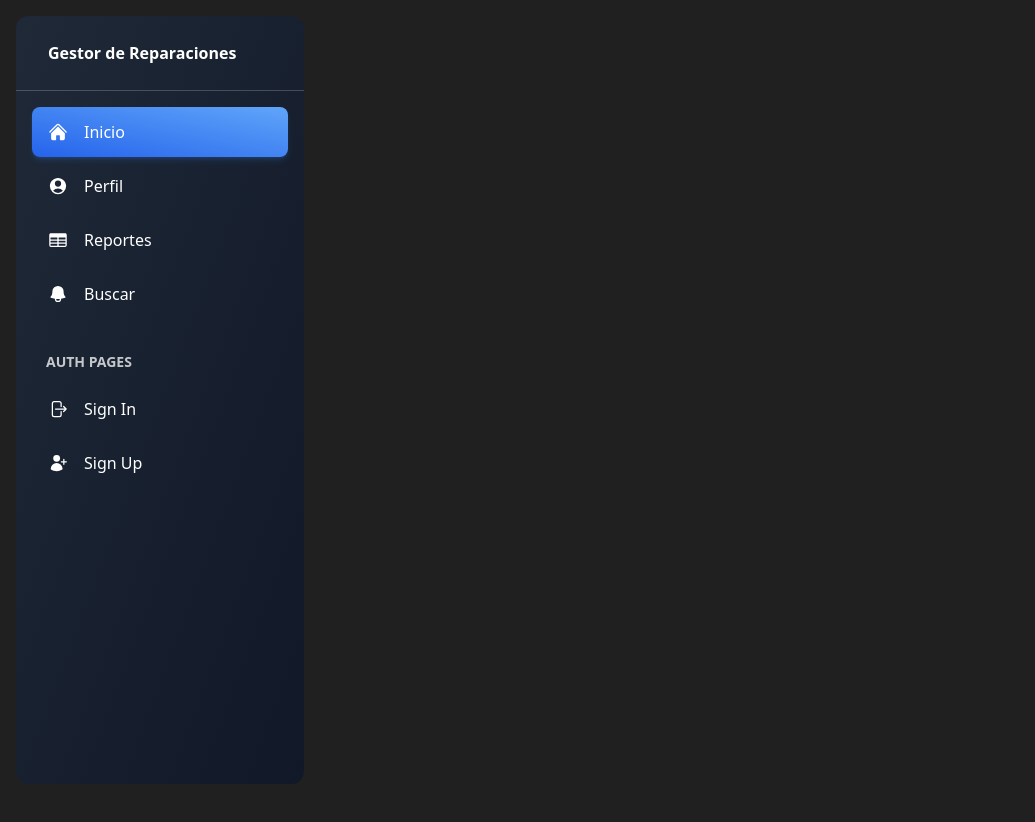
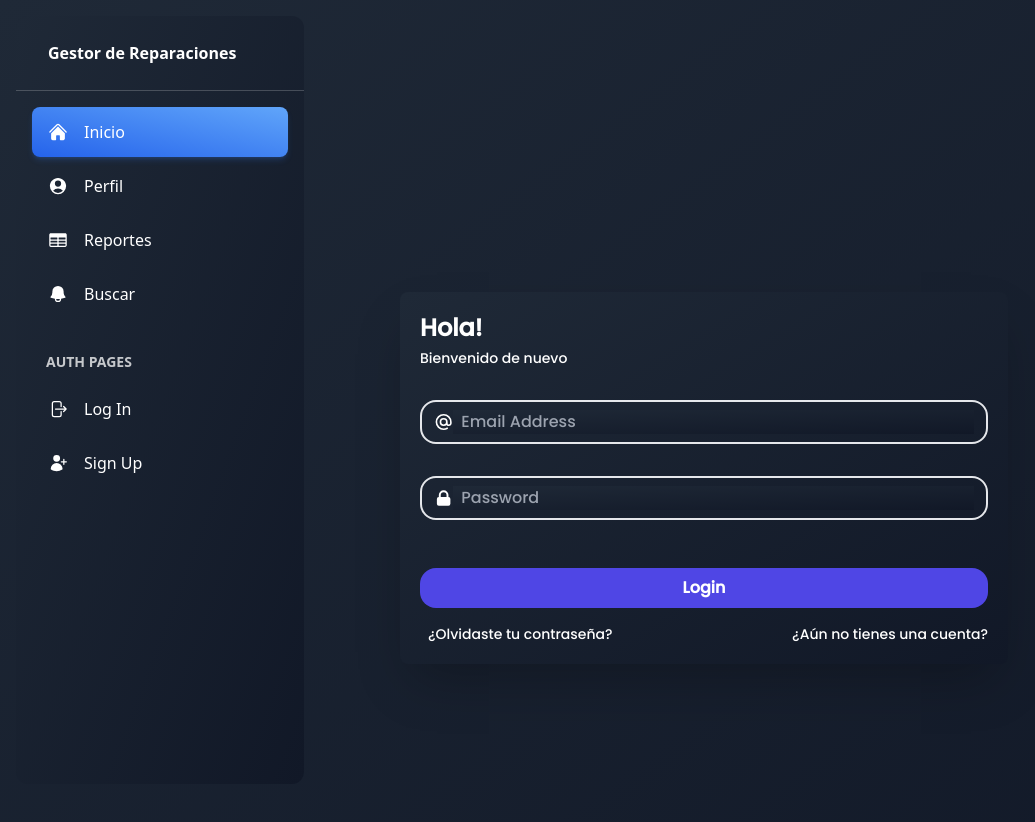
Before and after one commit to AlejandroCanals/RepairShop-CRM, a React (Vite) app in the folder front-end/app/: page /log-in in a window 1280 px wide. Shown: the top 822 px of the page, without its empty margins (0-1035 px from the left). Before the commit the page ends 800 px from the top, so only its background shows below. Built offline with nearby package versions, Linux system fonts and the light colour scheme.

Commit message:
login form

```diff
--- a/front-end/app/src/App.jsx
+++ b/front-end/app/src/App.jsx
@@ -5,7 +5,7 @@ import {Inicio} from './pages/Inicio';
 import {Reportes} from './pages/Reportes';
 import {CreateReport} from './pages/CrearReporte';
 import {Toaster} from 'react-hot-toast'
-
+import { LogIn } from './pages/LogIn';
 
 
 
@@ -21,6 +21,8 @@ function App() {
       <Route path="/reportes" element={<Reportes/>} />
       <Route path="/crear-reporte" element={<CreateReport/>} />
       <Route path="/editar-reporte/:id" element={<CreateReport />} />
+      <Route path="/log-in" element={<LogIn />} />
+
       </Routes>
       <Toaster></Toaster>
     </BrowserRouter>
--- /dev/null
+++ b/front-end/app/src/components/Login/LogInForm.jsx
@@ -0,0 +1,29 @@
+export function LogInForm() {
+  return (
+
+      <div className="w-[800px] px-8 md:px-32 lg:px-24 ">
+        <form className="bg-white rounded-lg shadow-2xl p-5 bg-gradient-to-br from-gray-800 to-gray-900">
+          <h1 className="text-white font-bold text-2xl mb-1">Hola!</h1>
+          <p className="text-sm font-normal text-white mb-8">Bienvenido de nuevo</p>
+          <div className="flex items-center border-2 mb-8 py-2 px-3 rounded-2xl">
+            <svg xmlns="http://www.w3.org/2000/svg" className="h-5 w-5 text-white" fill="none" viewBox="0 0 24 24" stroke="currentColor">
+              <path strokeLinecap="round" strokeLinejoin="round" strokeWidth="2" d="M16 12a4 4 0 10-8 0 4 4 0 008 0zm0 0v1.5a2.5 2.5 0 005 0V12a9 9 0 10-9 9m4.5-1.206a8.959 8.959 0 01-4.5 1.207" />
+            </svg>
+            <input id="email" className="pl-2 w-full outline-none border-none bg-gradient-to-br from-gray-800 to-gray-900" type="email" name="email" placeholder="Email Address"  />
+          </div>
+          <div className="flex items-center border-2 mb-12 py-2 px-3 rounded-2xl">
+            <svg xmlns="http://www.w3.org/2000/svg" className="h-5 w-5 text-white" viewBox="0 0 20 20" fill="currentColor">
+              <path fillRule="evenodd" d="M5 9V7a5 5 0 0110 0v2a2 2 0 012 2v5a2 2 0 01-2 2H5a2 2 0 01-2-2v-5a2 2 0 012-2zm8-2v2H7V7a3 3 0 016 0z" clipRule="evenodd" />
+            </svg>
+            <input className="pl-2 w-full outline-none border-none bg-gradient-to-br from-gray-800 to-gray-900" type="password" name="password" id="password" placeholder="Password" />
+          </div>
+          <button type="submit" className="block w-full bg-indigo-600 mt-5 py-2 rounded-2xl hover:bg-indigo-700 hover:-translate-y-1 transition-all duration-500 text-white font-semibold mb-2">Login</button>
+          <div className="flex justify-between mt-4">
+            <span className="text-sm ml-2 hover:text-blue-500 cursor-pointer hover:-translate-y-1 duration-500 transition-all">¿Olvidaste tu contraseña?</span>
+            <a href="#" className="text-sm ml-2 hover:text-blue-500 cursor-pointer hover:-translate-y-1 duration-500 transition-all">¿Aún no tienes una cuenta?</a>
+          </div>
+        </form>
+      </div>
+
+  );
+}
--- a/front-end/app/src/components/RmaForm/useRmaForm.jsx
+++ b/front-end/app/src/components/RmaForm/useRmaForm.jsx
@@ -66,7 +66,8 @@ export function useRmaForm() {
   //Cuando se ejecuta onsubmit podemos ver los datos por consola
   const onSubmit = handleSubmit(async (data) => {
     try {
-      const isConfirmed = window.confirm("¿Estás seguro de que deseas actualizar este informe RMA?");
+      const isConfirmed = window.confirm("¿Estás seguro de que deseas Crear o Actualizar este informe RMA?");
+
 
       if (isConfirmed) {
         if (informeId) {
--- a/front-end/app/src/components/RmaTable/PaginationContainer.jsx
+++ b/front-end/app/src/components/RmaTable/PaginationContainer.jsx
@@ -10,11 +10,11 @@ export function PaginationContainer({itemsPerPage, totalItems, paginate }) {
 
 
   return (
-    <div className="pagination text-center mt-2">
+    <div className="pagination text-center mt-2 ">
       {pageNumbers.map((number) => (
         <button
           key={number}
-          className="px-3 py-2 mx-1 bg-blue-500 text-white rounded-md hover:bg-blue-600"
+          className="px-3 py-2 mx-1 bg-blue-500 text-white rounded-md hover:bg-blue-600  "
           onClick={() => paginate(number)}
         >
           {number}
--- a/front-end/app/src/components/RmaTable/RmaTable.jsx
+++ b/front-end/app/src/components/RmaTable/RmaTable.jsx
@@ -15,7 +15,7 @@ export function RmaTablee() {
   };
 
   return (
-    <div>
+
     <Content>
 
       <SearchBar onSearch={handleSearch} />
@@ -33,17 +33,19 @@ export function RmaTablee() {
       </div>
 
 
+      <div className="mt-6 ">
 
-        <div className="mt-6 relative">
+        <div className='absolute bottom-[30px] right-[750px]'>
           <PaginationContainer
             itemsPerPage={itemsPerPage} totalItems={rmas.length} paginate={paginate} />
+        </div>
+        <CreateButton text="Crear Nuevo Informe" className="absolute bottom-[27px] right-[100px] " onClick={handleButtonClick} />
 
-          <div className="relative">
-            <CreateButton text="Crear Nuevo Informe" className="absolute bottom-0 right-2" onClick={handleButtonClick} />
 
       </div>
-        </div>
+
     </Content>
-    </div>
+
+
   );
 }
--- a/front-end/app/src/components/RmaTable/RmaTableRow.jsx
+++ b/front-end/app/src/components/RmaTable/RmaTableRow.jsx
@@ -40,7 +40,7 @@ export function RmaTableRow({ rma }) {
       <td className="px-5 py-4 whitespace-wrap overflow-hidden overflow-ellipsis">
 
         <Link to={`/editar-reporte/${rma.id}`}>
-          <CreateButton text="Editar" className="py-0 px-1 font-normal bg-violet-400 text-gray-100" />
+          <CreateButton text="Editar" className="py-0 px-1 font-normal bg-violet-500 text-gray-100" />
         </Link>
       </td>
     </tr>
--- a/front-end/app/src/components/content.jsx
+++ b/front-end/app/src/components/content.jsx
@@ -2,7 +2,7 @@ import React from 'react';
 
 export function Content(props) {
   return (
-    <div className="container flex items-center justify-center  bg-gradient-to-br from-gray-800 to-gray-900">
+    <div className="container flex items-center justify-center bg-gradient-to-br from-gray-800 to-gray-900">
       <div className=' content mx-auto my-auto '>
         {props.children}
 
--- /dev/null
+++ b/front-end/app/src/components/navigateUtil.jsx
@@ -0,0 +1,5 @@
+import { useNavigate } from 'react-router-dom';
+
+export const navigateUtil =  (navigate, customPath) => {
+  navigate(customPath);
+};
--- a/front-end/app/src/components/sidebar.jsx
+++ b/front-end/app/src/components/sidebar.jsx
@@ -1,15 +1,10 @@
 import React from 'react';
+import { navigateUtil } from './navigateUtil';
 import { useNavigate } from 'react-router-dom';
 
 
-
 export function Sidebar() {
-
   const navigate = useNavigate();
-
-  const handleButtonClick = () => {
-    navigate('/reportes'); //
-  };
 
   return (
     <div className="sidebar">
@@ -30,7 +25,7 @@ export function Sidebar() {
       <div className="m-4">
         <ul className="mb-4 flex flex-col gap-1">
           <li>
-            <a aria-current="page" className="active" href="/inicio">
+            <a onClick={() => navigateUtil(navigate, '/Inicio')}>
               <button className="middle none font-sans font-bold center transition-all disabled:opacity-50 disabled:shadow-none disabled:pointer-events-none text-xs py-3 rounded-lg bg-gradient-to-tr from-blue-600 to-blue-400 text-white shadow-md shadow-blue-500/20 hover:shadow-lg hover:shadow-blue-500/40 active:opacity-[0.85] w-full flex items-center gap-4 px-4 capitalize" type="button">
                 <svg xmlns="http://www.w3.org/2000/svg" viewBox="0 0 24 24" fill="currentColor" aria-hidden="true" className="w-5 h-5 text-inherit">
                   <path d="M11.47 3.84a.75.75 0 011.06 0l8.69 8.69a.75.75 0 101.06-1.06l-8.689-8.69a2.25 2.25 0 00-3.182 0l-8.69 8.69a.75.75 0 001.061 1.06l8.69-8.69z"></path>
@@ -51,7 +46,7 @@ export function Sidebar() {
             </a>
           </li>
           <li>
-            <a className="" onClick={handleButtonClick}>
+            <a onClick={() => navigateUtil(navigate, '/reportes')}>
               <button className="middle none font-sans font-bold center transition-all disabled:opacity-50 disabled:shadow-none disabled:pointer-events-none text-xs py-3 rounded-lg text-white hover:bg-white/10 active:bg-white/30 w-full flex items-center gap-4 px-4 capitalize" type="button">
                 <svg xmlns="http://www.w3.org/2000/svg" viewBox="0 0 24 24" fill="currentColor" aria-hidden="true" className="w-5 h-5 text-inherit">
                   <path fillRule="evenodd" d="M1.5 5.625c0-1.036.84-1.875 1.875-1.875h17.25c1.035 0 1.875.84 1.875 1.875v12.75c0 1.035-.84 1.875-1.875 1.875H3.375A1.875 1.875 0 011.5 18.375V5.625zM21 9.375A.375.375 0 0020.625 9h-7.5a.375.375 0 00-.375.375v1.5c0 .207.168.375.375.375h7.5a.375.375 0 00.375-.375v-1.5zm0 3.75a.375.375 0 00-.375-.375h-7.5a.375.375 0 00-.375.375v1.5c0 .207.168.375.375.375h7.5a.375.375 0 00.375-.375v-1.5zm0 3.75a.375.375 0 00-.375-.375h-7.5a.375.375 0 00-.375.375v1.5c0 .207.168.375.375.375h7.5a.375.375 0 00.375-.375v-1.5zM10.875 18.75a.375.375 0 00.375-.375v-1.5a.375.375 0 00-.375-.375h-7.5a.375.375 0 00-.375.375v1.5c0 .207.168.375.375.375h7.5zM3.375 15h7.5a.375.375 0 00.375-.375v-1.5a.375.375 0 00-.375-.375h-7.5a.375.375 0 00-.375.375v1.5c0 .207.168.375.375.375zm0-3.75h7.5a.375.375 0 00.375-.375v-1.5A.375.375 0 0010.875 9h-7.5A.375.375 0 003 9.375v1.5c0 .207.168.375.375.375z" clipRule="evenodd"></path>
@@ -76,12 +71,12 @@ export function Sidebar() {
             <p className="block antialiased font-sans text-sm leading-normal text-white font-black uppercase opacity-75">auth pages</p>
           </li>
           <li>
-            <a className="" href="#">
+            <a onClick={() => navigateUtil(navigate, '/log-in')}>
               <button className="middle none font-sans font-bold center transition-all disabled:opacity-50 disabled:shadow-none disabled:pointer-events-none text-xs py-3 rounded-lg text-white hover:bg-white/10 active:bg-white/30 w-full flex items-center gap-4 px-4 capitalize" type="button">
                 <svg xmlns="http://www.w3.org/2000/svg" viewBox="0 0 24 24" fill="currentColor" aria-hidden="true" className="w-5 h-5 text-inherit">
                   <path fillRule="evenodd" d="M7.5 3.75A1.5 1.5 0 006 5.25v13.5a1.5 1.5 0 001.5 1.5h6a1.5 1.5 0 001.5-1.5V15a.75.75 0 011.5 0v3.75a3 3 0 01-3 3h-6a3 3 0 01-3-3V5.25a3 3 0 013-3h6a3 3 0 013 3V9A.75.75 0 0115 9V5.25a1.5 1.5 0 00-1.5-1.5h-6zm10.72 4.72a.75.75 0 011.06 0l3 3a.75.75 0 010 1.06l-3 3a.75.75 0 11-1.06-1.06l1.72-1.72H9a.75.75 0 010-1.5h10.94l-1.72-1.72a.75.75 0 010-1.06z" clipRule="evenodd"></path>
                 </svg>
-                <p className="block antialiased font-sans text-base leading-relaxed text-inherit font-medium capitalize">sign in</p>
+                <p className="block antialiased font-sans text-base leading-relaxed text-inherit font-medium capitalize">Log in</p>
               </button>
             </a>
           </li>
--- a/front-end/app/src/pages/CrearReporte.jsx
+++ b/front-end/app/src/pages/CrearReporte.jsx
@@ -1,4 +1,4 @@
-import { Content } from '../components/Content'
+import { Content } from '../components/content';
 import { RmaForm } from '../components/RmaForm/RmaForm';
 export function CreateReport() {
 
--- /dev/null
+++ b/front-end/app/src/pages/LogIn.jsx
@@ -0,0 +1,17 @@
+import { Content } from '../components/content';
+import { LogInForm } from '../components/Login/LogInForm';
+export function LogIn() {
+
+
+  return (
+
+    <Content>
+      <div className='flex items-center justify-center h-[900px]'>
+
+        <LogInForm />
+
+        </div>
+
+    </Content>
+  );
+}
```
Also changed, not shown: front-end/app/src/components/RmaTable/useTableData.jsx (+17 -2 lines), 1 other file (tests, documents, lock files or other folders). Lines whose indentation alone changed are shown as unchanged.
